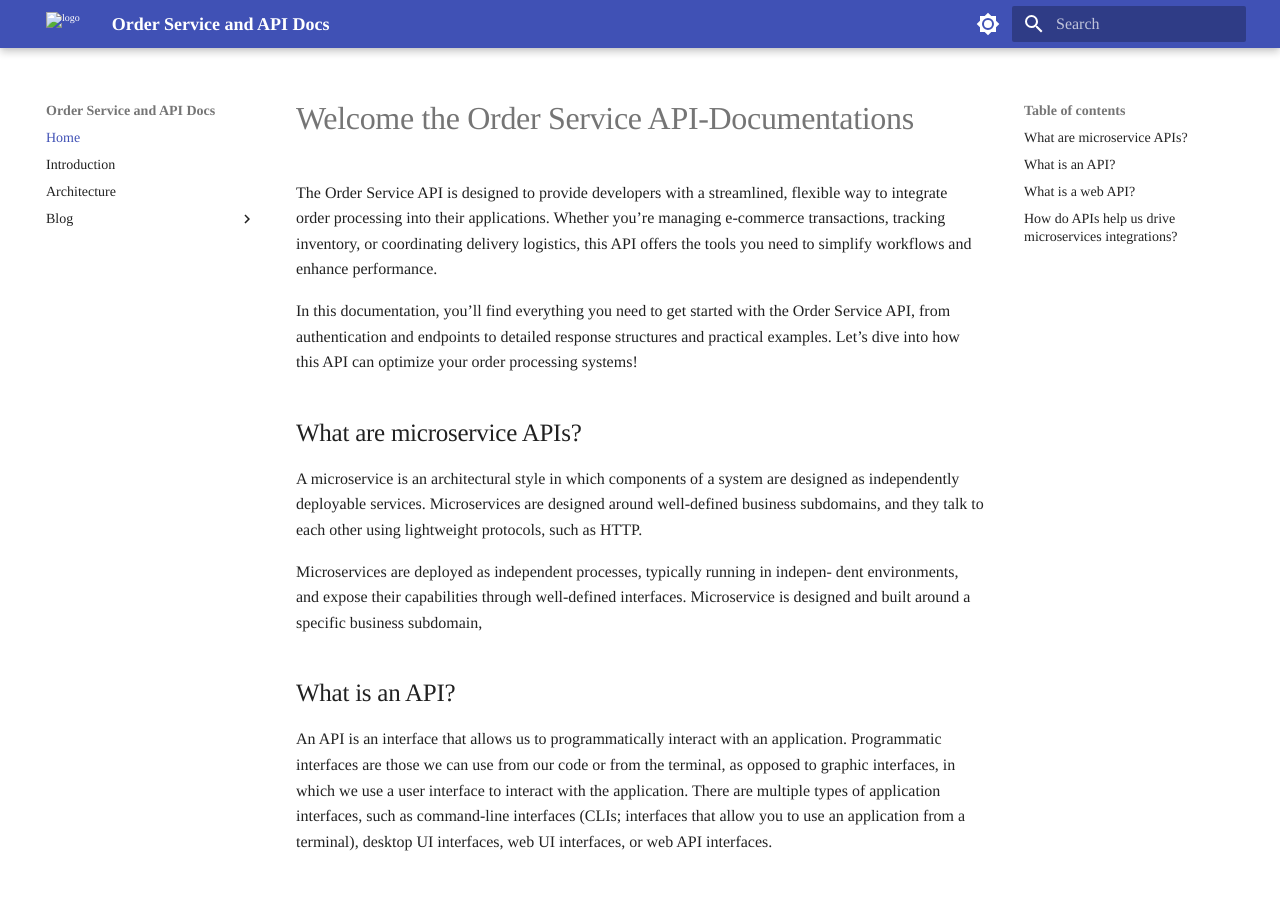
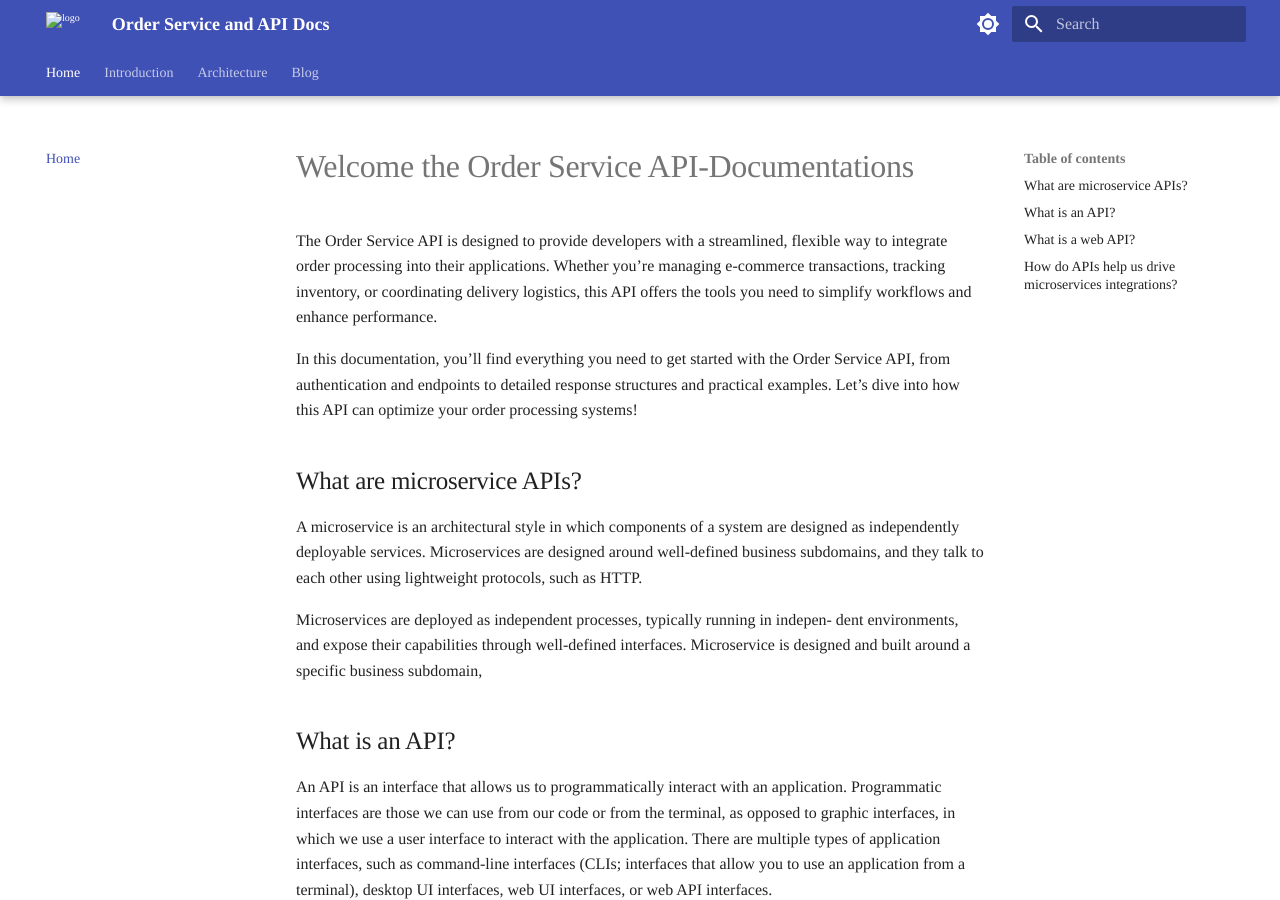
Before and after one commit to bfium/Order-Service-Docs, an MkDocs documentation site: the page built from docs/index.md, in a window 1280 px wide and 900 px high. Built offline with MkDocs 1.6.1 and Material for MkDocs 9.7.7, drawn with Linux system fonts in a browser that asks for light colours; some web fonts are replaced; plug-ins that fetch from the network failed and are left out.

Commit message:
adding navigation

```diff
--- a/mkdocs.yml
+++ b/mkdocs.yml
@@ -8,6 +8,17 @@ theme:
     - navigation.instant
     - navigation.instant.progress
     - navigation.instant.preview
+    - navigation.tracking
+    - navigation.tabs
+    - navigation.tabs.sticky
+    - navigation.expand
+    - navigation.path
+    - navigation.prune
+    - navigation.indexes
+    - navigation.top
+    #- navigation.sections
+    - toc.follow
+    #- toc.integrate
 
   font:
     text: times
```
